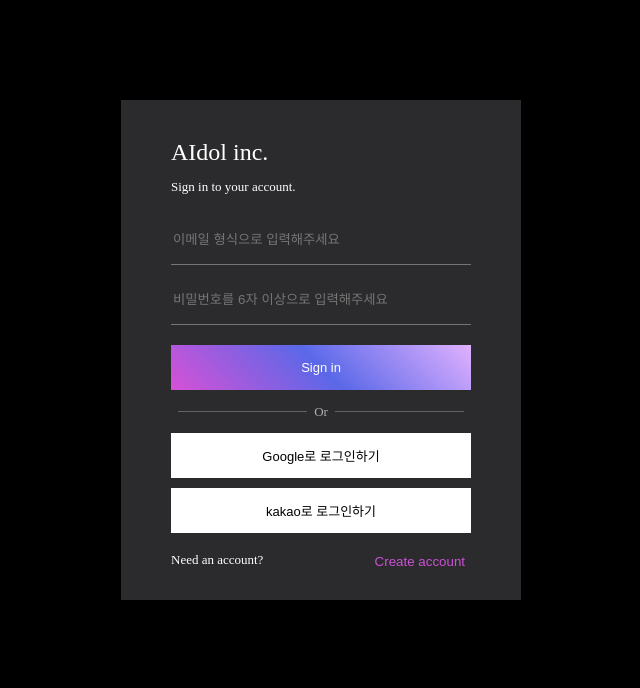
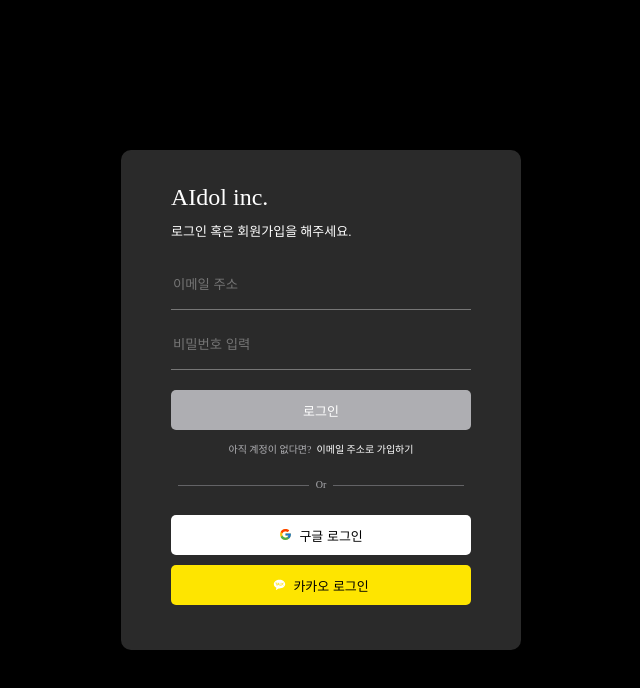
Before and after one commit to yubnee31/final-project-vite, a React (Vite) app: page /login in a window 1280 px wide. Shown: the top 688 px of the page, without its empty margins (319-959 px from the left). Built offline with nearby package versions, Linux system fonts and the light colour scheme; no server answers; a web font is replaced by a local one; what recoil-persist would draw is missing.

Commit message:
style: auth css 수정

```diff
--- a/package.json
+++ b/package.json
@@ -12,6 +12,7 @@
   "dependencies": {
     "react": "^18.2.0",
     "react-dom": "^18.2.0",
+    "react-icons": "^5.0.1",
     "recoil-persist": "^5.1.0"
   },
   "devDependencies": {
--- a/src/components/Auth/Join.tsx
+++ b/src/components/Auth/Join.tsx
@@ -1,7 +1,7 @@
 import React, {useState} from 'react';
 import {signUp} from '../../api/auth';
 import {useNavigate} from 'react-router-dom';
-import {StForm, StFormDiv, StFormWrapper, StInput, StSigninBtn} from './style';
+import {StForm, StFormDiv, StFormWrapper, StInfoP, StInput, StSignupBtn, StTitleP} from './style';
 
 const Join = () => {
   const [email, setEmail] = useState<string>('');
@@ -14,13 +14,14 @@
   const handleSignupButtonClick = (e: React.FormEvent<HTMLFormElement>) => {
     e.preventDefault();
     signUp(email, password, nickname);
-    navigate('/');
+    alert('회원가입이 완료되었습니다');
+    navigate('/login');
   };
 
   const handleEmailInput = (e: React.ChangeEvent<HTMLInputElement>) => {
     const email = e.target.value;
     setEmail(email);
-    email.includes('@') && password.length >= 6 && password === passwordAgain && nickname.length >= 2
+    email.includes('@') && password.length >= 8 && password === passwordAgain && nickname.length >= 2
       ? setIsValid(true)
       : setIsValid(false);
   };
@@ -28,7 +29,7 @@
   const handlePasswordInput = (e: React.ChangeEvent<HTMLInputElement>) => {
     const password = e.target.value;
     setPassword(password);
-    email.includes('@') && password.length >= 6 && password === passwordAgain && nickname.length >= 2
+    email.includes('@') && password.length >= 8 && password === passwordAgain && nickname.length >= 2
       ? setIsValid(true)
       : setIsValid(false);
   };
@@ -36,7 +37,7 @@
   const handlePasswordAgainInput = (e: React.ChangeEvent<HTMLInputElement>) => {
     const passwordAgain = e.target.value;
     setPasswordAgain(passwordAgain);
-    email.includes('@') && password.length >= 6 && password === passwordAgain && nickname.length >= 2
+    email.includes('@') && password.length >= 8 && password === passwordAgain && nickname.length >= 2
       ? setIsValid(true)
       : setIsValid(false);
   };
@@ -44,7 +45,7 @@
   const handleNicknameInput = (e: React.ChangeEvent<HTMLInputElement>) => {
     const nickname = e.target.value;
     setNickname(nickname);
-    email.includes('@') && password.length >= 6 && password === passwordAgain && nickname.length >= 2
+    email.includes('@') && password.length >= 8 && password === passwordAgain && nickname.length >= 2
       ? setIsValid(true)
       : setIsValid(false);
   };
@@ -53,28 +54,31 @@
     <StFormWrapper>
       <StForm onSubmit={handleSignupButtonClick}>
         <StFormDiv>
-          <StInput placeholder="이메일 형식으로 입력해주세요" value={email} onChange={handleEmailInput}></StInput>
+          <StTitleP>AIdol inc.</StTitleP>
+          <StInfoP>이메일로 회원가입을 해주세요.</StInfoP>
+          <StInput placeholder="이메일 주소" value={email} onChange={handleEmailInput}></StInput>
           <StInput
             type="password"
-            placeholder="비밀번호를 6자 이상으로 입력해주세요"
+            placeholder="새로운 비밀번호"
             value={password}
             onChange={handlePasswordInput}
           ></StInput>
           <StInput
             type="password"
-            placeholder="비밀번호와 동일하게 입력해주세요"
+            placeholder="새로운 비밀번호 확인"
             value={passwordAgain}
             onChange={handlePasswordAgainInput}
           ></StInput>
-          <StInput
-            placeholder="닉네임을 2자 이상으로 입력해주세요"
-            value={nickname}
-            onChange={handleNicknameInput}
-          ></StInput>
-
-          <StSigninBtn type="submit" disabled={!isValid}>
+          <StInput placeholder="사용할 닉네임 입력" value={nickname} onChange={handleNicknameInput}></StInput>
+          <StSignupBtn
+            type="submit"
+            disabled={!isValid}
+            style={{
+              background: isValid ? 'linear-gradient(45deg, #cc51d6, #5a68e8, #e1b1ff)' : '#aeaeb2',
+            }}
+          >
             회원가입
-          </StSigninBtn>
+          </StSignupBtn>
         </StFormDiv>
       </StForm>
     </StFormWrapper>
--- a/src/components/Auth/Signin.tsx
+++ b/src/components/Auth/Signin.tsx
@@ -4,19 +4,22 @@
 import {useSetRecoilState} from 'recoil';
 import {loginState} from '../../shared/recoil/authAtom';
 import {
-  StCreateAccountBtn,
+  StCreateAccountSpan,
   StDivisionDiv,
   StForm,
   StFormDiv,
   StFormWrapper,
+  StGoogleLoginBtn,
   StInfoP,
   StInput,
+  StKakaoLoginBtn,
   StSigninBtn,
   StSignupBtnDiv,
-  StSocialLoginBtn,
   StSpan,
   StTitleP,
 } from './style';
+import {FcGoogle} from 'react-icons/fc';
+import {RiKakaoTalkFill} from 'react-icons/ri';
 
 const Signin = () => {
   const [email, setEmail] = useState<string>('');
@@ -28,15 +31,15 @@
   const setLogin = useSetRecoilState(loginState);
 
   // user 정보 테스트
-  useEffect(() => {
-    const userInfo = async () => {
-      const {
-        data: {user},
-      } = await supabase.auth.getUser();
-      console.log(user);
-    };
-    userInfo();
-  }, []);
+  // useEffect(() => {
+  //   const userInfo = async () => {
+  //     const {
+  //       data: {user},
+  //     } = await supabase.auth.getUser();
+  //     console.log(user);
+  //   };
+  //   userInfo();
+  // }, []);
 
   // 이메일 로그인
   const handleLoginButtonClick = async () => {
@@ -47,7 +50,7 @@
     // 리코일 깊은 복사
     setLogin(JSON.parse(JSON.stringify(data.user)));
     if (data.user !== null) navigate('/');
-    if (error) alert('로그인에 실패했습니다');
+    if (error) alert('이메일 혹은 비밀번호를 확인해주세요!');
   };
 
   // google 로그인
@@ -83,13 +86,13 @@
   const handleEmailInput = (e: React.ChangeEvent<HTMLInputElement>) => {
     const email = e.target.value;
     setEmail(email);
-    email.includes('@') && password.length >= 6 ? setIsValid(true) : setIsValid(false);
+    email.includes('@') && password.length >= 8 ? setIsValid(true) : setIsValid(false);
   };
 
   const handlePasswordInput = (e: React.ChangeEvent<HTMLInputElement>) => {
     const password = e.target.value;
     setPassword(password);
-    email.includes('@') && password.length >= 6 ? setIsValid(true) : setIsValid(false);
+    email.includes('@') && password.length >= 8 ? setIsValid(true) : setIsValid(false);
   };
 
   return (
@@ -97,25 +100,38 @@
       <StForm onSubmit={e => e.preventDefault()}>
         <StFormDiv>
           <StTitleP>AIdol inc.</StTitleP>
-          <StInfoP>Sign in to your account.</StInfoP>
-          <StInput placeholder="이메일 형식으로 입력해주세요" value={email} onChange={handleEmailInput}></StInput>
+          <StInfoP>로그인 혹은 회원가입을 해주세요.</StInfoP>
+          <StInput placeholder="이메일 주소" value={email} onChange={handleEmailInput}></StInput>
           <StInput
             type="password"
-            placeholder="비밀번호를 6자 이상으로 입력해주세요"
+            placeholder="비밀번호 입력"
             value={password}
             onChange={handlePasswordInput}
-            minLength={6}
+            minLength={8}
           ></StInput>
-          <StSigninBtn type="submit" disabled={!isValid} onClick={handleLoginButtonClick}>
-            Sign in
+          <StSigninBtn
+            type="submit"
+            disabled={!isValid}
+            onClick={handleLoginButtonClick}
+            style={{
+              background: isValid ? 'linear-gradient(45deg, #cc51d6, #5a68e8, #e1b1ff)' : '#aeaeb2',
+            }}
+          >
+            로그인
           </StSigninBtn>
+          <StSignupBtnDiv>
+            <StSpan>아직 계정이 없다면?</StSpan>
+            <StCreateAccountSpan onClick={() => navigate('/signup')}>이메일 주소로 가입하기</StCreateAccountSpan>
+          </StSignupBtnDiv>
           <StDivisionDiv>Or</StDivisionDiv>
-          <StSocialLoginBtn onClick={googleLogin}>Google로 로그인하기</StSocialLoginBtn>
-          <StSocialLoginBtn onClick={kakaoLogin}>kakao로 로그인하기</StSocialLoginBtn>
-          <StSignupBtnDiv>
-            <StSpan>Need an account?</StSpan>
-            <StCreateAccountBtn onClick={() => navigate('/signup')}>Create account</StCreateAccountBtn>
-          </StSignupBtnDiv>
+          <StGoogleLoginBtn onClick={googleLogin}>
+            <FcGoogle style={{backgroundColor: 'transparent'}} />
+            &nbsp; 구글 로그인
+          </StGoogleLoginBtn>
+          <StKakaoLoginBtn onClick={kakaoLogin}>
+            <RiKakaoTalkFill style={{backgroundColor: 'transparent'}} />
+            &nbsp; 카카오 로그인
+          </StKakaoLoginBtn>
         </StFormDiv>
       </StForm>
     </StFormWrapper>
--- a/src/components/Auth/style.ts
+++ b/src/components/Auth/style.ts
@@ -1,25 +1,28 @@
 import styled from 'styled-components';
 
-// 로그인페이지 css
 export const StFormWrapper = styled.div`
+  position: absolute;
+  top: 50%;
+  left: 50%;
+  transform: translate(-50%, -50%);
   display: flex;
-  align-items: center;
+  /* align-items: center;
   justify-content: center;
   flex-direction: column;
-  text-align: center;
-  margin-top: 100px;
+  text-align: center; */
 `;
 
 export const StForm = styled.form`
-  background-color: #63636670;
+  background-color: #2a2a2a;
   width: 400px;
   height: 500px;
+  border-radius: 10px;
 `;
 
 export const StFormDiv = styled.div`
   width: 300px;
   height: 400px;
-  margin: 40px auto;
+  margin: 35px auto;
   text-align: left;
   background-color: transparent;
 `;
@@ -28,6 +31,7 @@
   height: 40px;
   font-size: x-large;
   background-color: transparent;
+  user-select: none;
 `;
 
 export const StInfoP = styled.p`
@@ -47,25 +51,49 @@
 
 export const StSigninBtn = styled.button`
   width: 300px;
-  height: 45px;
+  height: 40px;
   font-size: small;
   margin-top: 10px;
   border: none;
-  background-image: linear-gradient(45deg, #d651d6, #5a68e8, #e1b1ff);
+  border-radius: 5px;
+  /* background-image: linear-gradient(45deg, #cc51d6, #5a68e8, #e1b1ff); */
   &:hover {
     cursor: pointer;
     font-weight: bold;
   }
 `;
 
+export const StSignupBtnDiv = styled.div`
+  display: flex;
+  justify-content: center;
+  background-color: transparent;
+  font-size: x-small;
+  gap: 5px;
+  margin-top: 15px;
+`;
+
+export const StSpan = styled.span`
+  background-color: transparent;
+  color: #aeaeb2;
+`;
+
+export const StCreateAccountSpan = styled.span`
+  border: none;
+  background-color: transparent;
+  &:hover {
+    cursor: pointer;
+    text-decoration: underline;
+  }
+`;
 export const StDivisionDiv = styled.div`
   display: flex;
   flex-basis: 100%;
   align-items: center;
   color: #aeaeb2;
-  font-size: small;
-  margin: 15px 0px;
+  font-size: x-small;
+  margin: 25px 0px;
   background-color: transparent;
+  user-select: none;
   &::before,
   &::after {
     content: '';
@@ -78,38 +106,46 @@
   }
 `;
 
-export const StSocialLoginBtn = styled.button`
+export const StGoogleLoginBtn = styled.button`
   width: 300px;
-  height: 45px;
+  height: 40px;
   font-size: small;
   background-color: white;
   color: black;
   border: none;
   margin-bottom: 10px;
+  border-radius: 5px;
   &:hover {
     cursor: pointer;
     font-weight: bold;
   }
 `;
 
-export const StSignupBtnDiv = styled.div`
-  display: flex;
-  justify-content: space-between;
-  background-color: transparent;
-  margin-top: 10px;
-`;
-
-export const StSpan = styled.span`
+export const StKakaoLoginBtn = styled.button`
+  width: 300px;
+  height: 40px;
   font-size: small;
-  background-color: transparent;
-`;
-
-export const StCreateAccountBtn = styled.button`
+  background-color: #fee500;
+  color: black;
   border: none;
-  background-color: transparent;
-  color: #cc51d6;
+  margin-bottom: 10px;
+  border-radius: 5px;
   &:hover {
     cursor: pointer;
     font-weight: bold;
   }
 `;
+
+export const StSignupBtn = styled.button`
+  width: 300px;
+  height: 40px;
+  font-size: small;
+  margin-top: 40px;
+  border: none;
+  border-radius: 5px;
+  background-image: linear-gradient(45deg, #cc51d6, #5a68e8, #e1b1ff);
+  &:hover {
+    cursor: pointer;
+    font-weight: bold;
+  }
+`;
```
Also changed, not shown: 1 other file (tests, documents, lock files or other folders).
